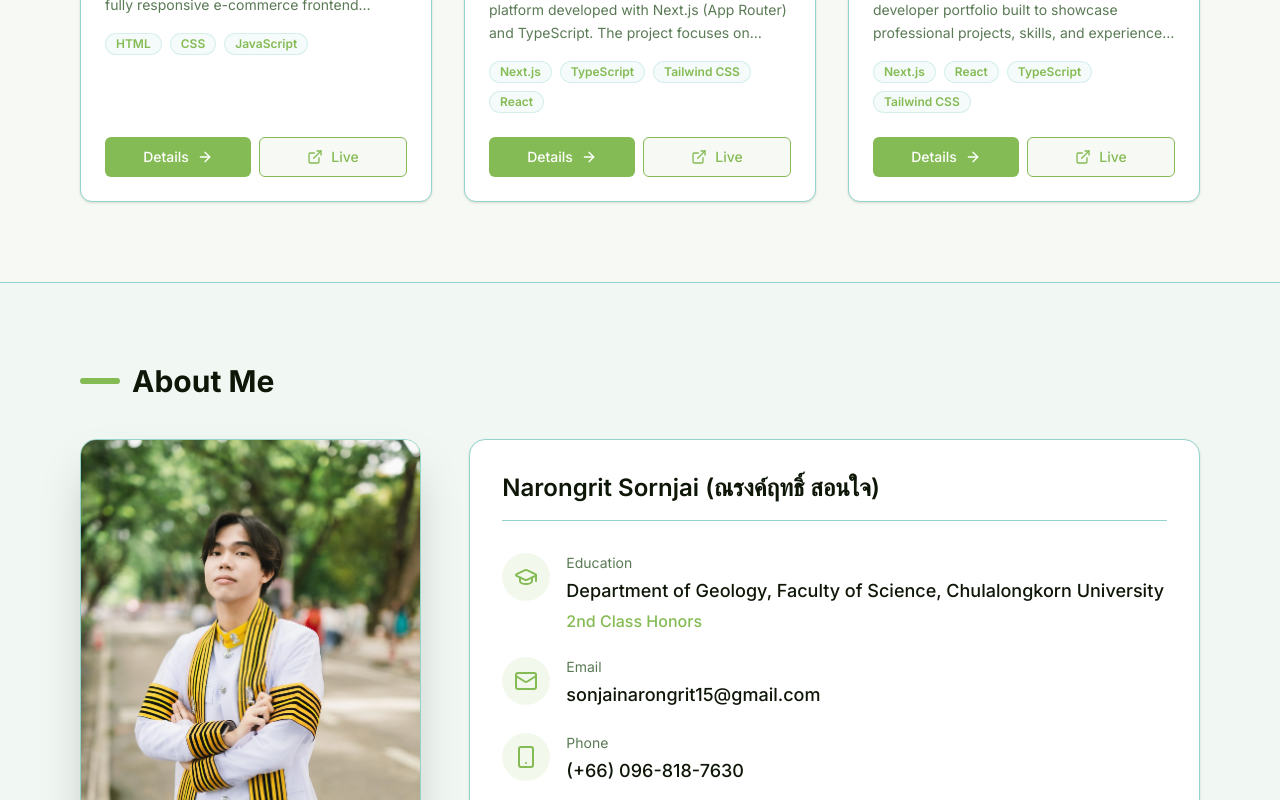
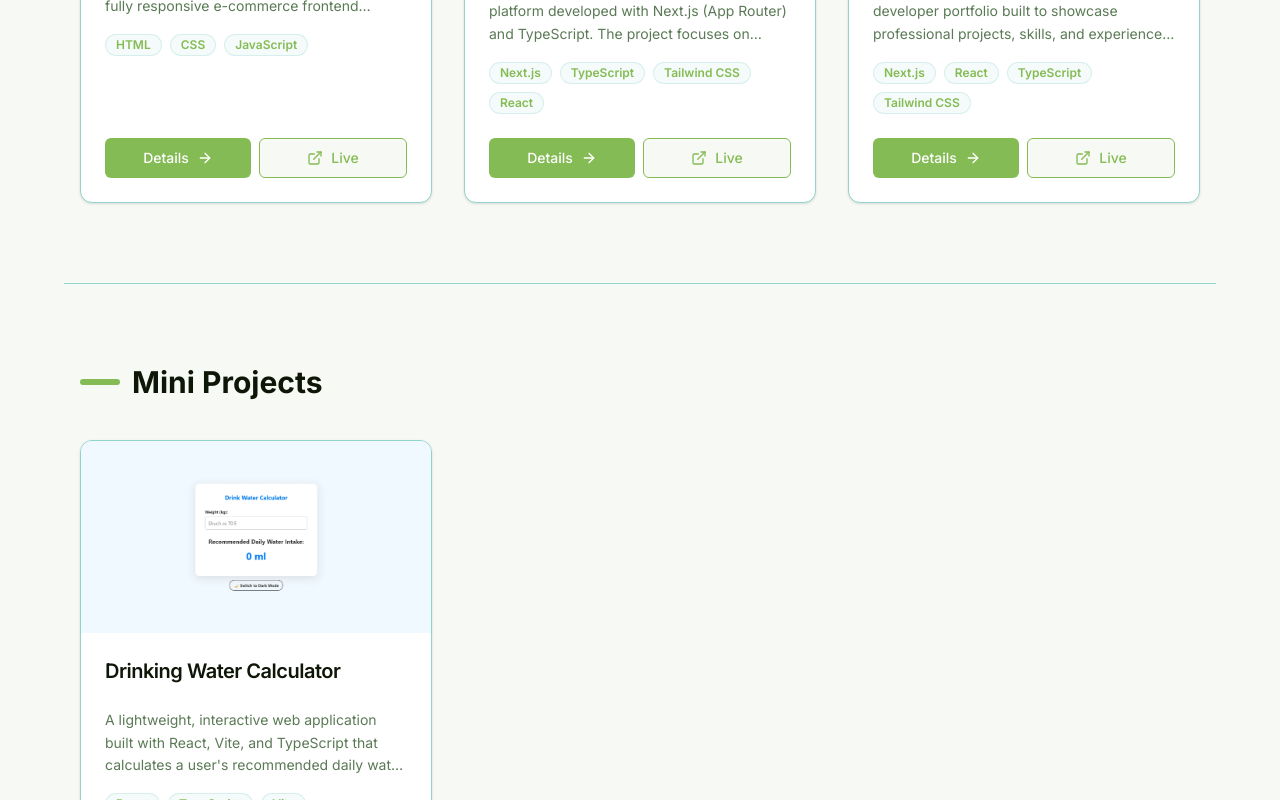
Before and after one commit to Bonchon2023/DevPortfolio, a Next.js app: page / in a window 1280 px wide. Shown: the part 1580-2380 px from the top of the page. Built offline with nearby package versions, Linux system fonts and the light colour scheme; a web font is replaced by a local one.

Commit message:
Add mini project section
Add mini project section and adjust to render in project/[id]/page

```diff
--- a/app/page.tsx
+++ b/app/page.tsx
@@ -49,7 +49,7 @@ export default function Home() {
         {/* =========================================
             Skills Section
             ========================================= */}
-        <section className="py-20 container mx-auto px-4 max-w-6xl">
+        <section className="py-20 container mx-auto px-4 max-w-6xl border-b border-border">
           <h2 className="text-3xl font-bold mb-10 text-foreground flex items-center gap-3">
             <span className="w-10 h-1.5 bg-primary rounded-full"></span>
             Technical Skills
@@ -63,7 +63,6 @@ export default function Home() {
                 <h3 className="text-2xl font-semibold">Languages</h3>
               </div>
               <div className="flex flex-wrap gap-3">
-                {/* เปลี่ยนหรือเพิ่มภาษาที่คุณใช้งานได้ที่นี่ */}
                 {["HTML", "CSS", "JavaScript", "TypeScript", "SQL"].map((skill) => (
                   <span key={skill} className="px-4 py-2 bg-secondary/10 text-secondary-foreground border border-secondary/20 rounded-lg font-medium">
                     {skill}
@@ -79,7 +78,6 @@ export default function Home() {
                 <h3 className="text-2xl font-semibold">Tools & Frameworks</h3>
               </div>
               <div className="flex flex-wrap gap-3">
-                {/* เปลี่ยนหรือเพิ่ม Tool ที่คุณใช้งานได้ที่นี่ */}
                 {["React", "Next.js", "Tailwind CSS", "Node.js", "Git", "GitHub"].map((skill) => (
                   <span key={skill} className="px-4 py-2 bg-secondary/10 text-secondary-foreground border border-secondary/20 rounded-lg font-medium">
                     {skill}
@@ -92,10 +90,10 @@ export default function Home() {
         {/* =========================================
             Projects Section
             ========================================= */}
-        <section id="projects" className="py-20 container mx-auto px-4 max-w-6xl">
+        <section id="projects" className="py-20 container mx-auto px-4 max-w-6xl border-b border-border" >
           <h2 className="text-3xl font-bold mb-10 text-foreground flex items-center gap-3">
             <span className="w-10 h-1.5 bg-primary rounded-full"></span>
-            Recent Projects
+            Projects
           </h2>
 
           <div className="grid md:grid-cols-2 lg:grid-cols-3 gap-8">
@@ -113,6 +111,34 @@ export default function Home() {
                   tags={proj.tag}
                   demoUrl={proj.link}
                   repoUrl={proj.github}
+                  image={imagePath}
+                />
+              );
+            })}
+          </div>
+        </section>
+
+        <section id="projects" className="py-20 container mx-auto px-4 max-w-6xl">
+          <h2 className="text-3xl font-bold mb-10 text-foreground flex items-center gap-3">
+            <span className="w-10 h-1.5 bg-primary rounded-full"></span>
+            Mini Projects
+          </h2>
+
+          <div className="grid md:grid-cols-2 lg:grid-cols-3 gap-8">
+            {data.miniproject.map((miniProj) => {
+              const imagePath = miniProj.cover
+                ? (miniProj.cover.startsWith('/') ? miniProj.cover : `/${miniProj.cover.replace('my-portfolio/', '')}`)
+                : '/placeholder.jpg';
+
+              return (
+                <ProjectCard
+                  key={miniProj.id}
+                  id={miniProj.id}
+                  title={miniProj.name}
+                  description={miniProj.description}
+                  tags={miniProj.tag}
+                  demoUrl={miniProj.link}
+                  repoUrl={miniProj.github}
                   image={imagePath}
                 />
               );
--- a/app/project/[id]/page.tsx
+++ b/app/project/[id]/page.tsx
@@ -3,7 +3,7 @@ import Link from "next/link";
 import { notFound } from "next/navigation";
 import { ArrowLeft, Github, ExternalLink, CheckCircle2, Calendar, User } from "lucide-react";
 import { Button } from "@/app/components/ui/button";
-import { ProjectCarousel } from "@/app/components/ProjectCarousel"; // <-- Import Component ใหม่
+import { ProjectCarousel } from "@/app/components/ProjectCarousel";
 import data from "@/public/data/data.json";
 
 interface ProjectPageProps {
@@ -11,21 +11,35 @@ interface ProjectPageProps {
 }
 
 export function generateStaticParams() {
-  return data.project.map((p) => ({
-    id: String(p.id),
-  }));
+  const projects = data.project.map((p) => ({ id: String(p.id) }));
+  const miniprojects = data.miniproject.map((p) => ({ id: String(p.id) }));
+  return [...projects, ...miniprojects];
 }
 
 export default async function ProjectDetail({ params }: ProjectPageProps) {
   const resolvedParams = await params;
   const projectId = resolvedParams.id;
 
-  const project = data.project.find((p) => String(p.id) === String(projectId));
+  //ฟังก์ชันตรวจสอบและดึงข้อมูลว่าเป็น Project หรือ Mini Project
+  const getProjectData = (id: string) => {
+    // หา Project หลักก่อน
+    const foundInProject = data.project.find((p) => String(p.id) === String(id));
+    if (foundInProject) return foundInProject;
 
+    //ถ้าไม่เจอ ให้ค้นหาใน Mini Project
+    const foundInMiniProject = data.miniproject.find((p) => String(p.id) === String(id));
+    if (foundInMiniProject) return foundInMiniProject;
+
+    //ถ้าไม่เจอเลยในทั้ง 2 ที่ คืนค่า null
+    return null;
+  };
+
+  const project = getProjectData(projectId);
+
+  // 404
   if (!project) {
     notFound();
   }
-
 
   let carouselImages: string[] = [];
   if (project.image && project.image.length > 0) {
@@ -44,7 +58,6 @@ export default async function ProjectDetail({ params }: ProjectPageProps) {
 
   return (
     <div className="min-h-screen flex flex-col bg-background font-sans text-foreground">
-
       <main className="flex-1">
         <section className="pt-24 pb-12 bg-secondary/5 border-b border-border">
           <div className="container mx-auto px-4 max-w-6xl">
@@ -57,6 +70,13 @@ export default async function ProjectDetail({ params }: ProjectPageProps) {
 
             <div className="grid lg:grid-cols-2 gap-12 items-center">
               <div>
+                {/* แสดง Badge ว่าเป็น Project หรือ Mini Project*/}
+                <div className="mb-4">
+                  <span className="px-3 py-1 bg-secondary text-secondary-foreground border border-border rounded-full text-xs font-semibold uppercase tracking-wider">
+                    {projectId.startsWith('M') ? 'Mini Project' : 'Main Project'}
+                  </span>
+                </div>
+
                 <h1 className="text-4xl md:text-5xl font-bold tracking-tight mb-4 text-foreground">
                   {project.name}
                 </h1>
@@ -188,7 +208,6 @@ export default async function ProjectDetail({ params }: ProjectPageProps) {
           </div>
         </section>
       </main>
-
     </div>
   );
 }
--- a/public/data/data.json
+++ b/public/data/data.json
@@ -1,7 +1,7 @@
 {
   "project": [
     {
-      "id": "1",
+      "id": "P01",
       "name": "SALTY - E-commerce Website",
       "description": "My 1st project is an e-commerce website called SALTY, Designed and developed a fully responsive e-commerce frontend website using pure HTML, CSS, and Vanilla JavaScript. The project simulates a complete online shopping experience without relying on external frontend frameworks.",
       "features": [
@@ -24,7 +24,7 @@
       "github": "https://github.com/Bonchon2023/Bonchon2023.gitHub.io"
     },
     {
-      "id": "2",
+      "id": "P02",
       "name": "SkillFrameX - Online Learning Platform",
       "description": "SkillFrameX is a modern online learning platform developed with Next.js (App Router) and TypeScript. The project focuses on providing a seamless user experience for browsing courses, reading blogs, and tracking learning progress. It features a responsive design and efficient state management to handle dynamic content.",
        "features": [
@@ -47,7 +47,7 @@
   "github": "https://github.com/Bonchon2023/SkillFrameX.gitHub.io"
     },
       {
-        "id": "3",
+        "id": "P03",
         "name": "DevPortfolio - Personal Developer Portfolio",
         "description": "A modern, highly responsive personal developer portfolio built to showcase professional projects, skills, and experience. Engineered with the latest web technologies including Next.js 16, React 19, and Tailwind CSS v4, offering a seamless user experience, optimal performance, and clean UI design.",
         "features": [
@@ -70,5 +70,28 @@
         "link": "https://dev-portfolio-smoky-ten.vercel.app/",
         "github": "https://github.com/Bonchon2023/DevPortfolio"
       }
+  ],
+  "miniproject": [
+    {
+      "id": "M01",
+      "name": "Drinking Water Calculator",
+      "description": "A lightweight, interactive web application built with React, Vite, and TypeScript that calculates a user's recommended daily water intake based on their body weight. The application provides real-time calculations and dynamically formats the output for a seamless user experience.",
+      "features": [
+        "Real-time Calculation: Implemented dynamic state management using React's `useState` hook to instantly calculate and update the recommended water intake as the user inputs their weight.",
+        "Data Formatting: Utilized JavaScript's `toLocaleString` and `toFixed` methods to cleanly format the calculated results into easily readable metrics (milliliters and liters).",
+        "Modern Build Tooling: Developed using Vite for an ultra-fast Hot Module Replacement (HMR) development experience and highly optimized production builds.",
+        "Type Safety & Code Quality: Leveraged TypeScript for strict type checking and integrated ESLint for robust code maintainability and error prevention."
+      ],
+      "role": "Frontend Developer",
+      "year": "Feb 2026",
+      "cover": "my-portfolio/data/image/drinkwater/drinkwater1.webp",
+      "tag": [ "React", "TypeScript", "Vite"],
+      "image": [
+        "my-portfolio/data/image/drinkwater/drinkwater1.webp",
+        "my-portfolio/data/image/drinkwater/drinkwater2.webp"
+      ],
+      "link": "https://drinking-water-calculator.vercel.app/",
+      "github": "https://github.com/Bonchon2023/drinking-water-calculator"
+    }
   ]
 }
```
Also changed, not shown: public/data/image/drinkwater/drinkwater1.webp (added), public/data/image/drinkwater/drinkwater2.webp (added).
